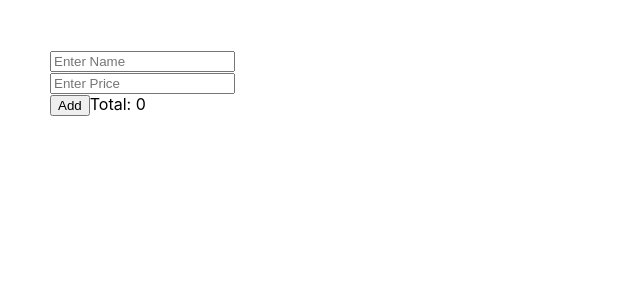
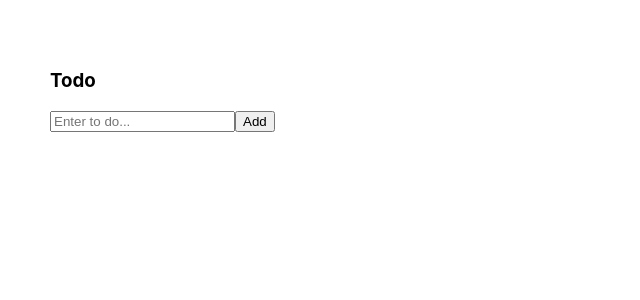
Before and after one commit to phaothu2002x/TikTok-project, a React (Create React App) app: page / in a window 1280 px wide. Shown: the top 300 px of the page, without its empty margins (0-640 px from the left). Built offline with nearby package versions, Linux system fonts and the light colour scheme.

Commit message:
useReducer

```diff
--- a/src/App.js
+++ b/src/App.js
@@ -1,51 +1,98 @@
-import { useState, useCallback, useRef, useMemo } from "react";
+import { useReducer, useRef } from "react";
 import Content from "./Content";
 
+//init value
+const initState = {
+    job: "",
+    jobs: [],
+};
+//actions
+const SET_JOB = "set_job";
+const ADD_JOB = "add_job";
+const DELETE_JOB = "delete_job";
+
+const setJob = (payload) => {
+    return {
+        type: SET_JOB,
+        payload,
+    };
+};
+
+const addJob = (payload) => {
+    return {
+        type: ADD_JOB,
+        payload,
+    };
+};
+
+const deleteJob = (payload) => {
+    return {
+        type: DELETE_JOB,
+        payload,
+    };
+};
+
+//reducer
+const reducer = (state, action) => {
+    switch (action.type) {
+        case SET_JOB:
+            return {
+                ...state, //bảo lưu cái state cạnh bên
+                job: action.payload, // thay đổi cái cần
+            };
+        case ADD_JOB:
+            return {
+                ...state,
+                jobs: [...state.jobs, action.payload],
+            };
+        case DELETE_JOB:
+            const newJobs = [...state.jobs];
+            newJobs.splice(action.payload, 1);
+            return {
+                ...state,
+                jobs: newJobs,
+            };
+        default:
+            throw new Error("invalid action ");
+    }
+    return state;
+};
+
 function App() {
-    const [name, setName] = useState("");
-    const [price, setPrice] = useState("");
-    const [products, setProducts] = useState([]);
+    const [state, dispatch] = useReducer(reducer, initState);
 
-    const handleClick = () => {
-        setProducts([
-            ...products,
-            {
-                name,
-                price: +price,
-            },
-        ]);
-        setName("");
-        setPrice("");
+    const { job, jobs } = state;
+
+    const inputRef = useRef();
+
+    const handleSumbit = () => {
+        dispatch(addJob(job));
+        dispatch(setJob(""));
+        inputRef.current.focus();
     };
-
-    const total = useMemo(() => {
-        const result = products.reduce(
-            (result, product) => result + product.price,
-            0
-        );
-        return result;
-    }, [products]);
 
     return (
         <div className="App" style={{ padding: 50 }}>
+            <h3>Todo</h3>
             <input
-                value={name}
-                placeholder="Enter Name"
-                onChange={(e) => setName(e.target.value)}
+                ref={inputRef}
+                value={job}
+                placeholder="Enter to do..."
+                onChange={(e) => {
+                    dispatch(setJob(e.target.value));
+                }}
             />
-            <br />
-            <input
-                value={price}
-                placeholder="Enter Price"
-                onChange={(e) => setPrice(e.target.value)}
-            />
-            <br />
-            <button onClick={handleClick}>Add</button>
-            Total: {total}
+            <button onClick={handleSumbit}>Add</button>
             <ul>
-                {products.map((product, index) => (
+                {jobs.map((job, index) => (
                     <li key={index}>
-                        {product.name}-{product.price}
+                        {job}
+                        <span
+                            style={{ cursor: "pointer" }}
+                            onClick={() => dispatch(deleteJob(index))}
+                        >
+                            &times;
+                        </span>
                     </li>
                 ))}
             </ul>
```
